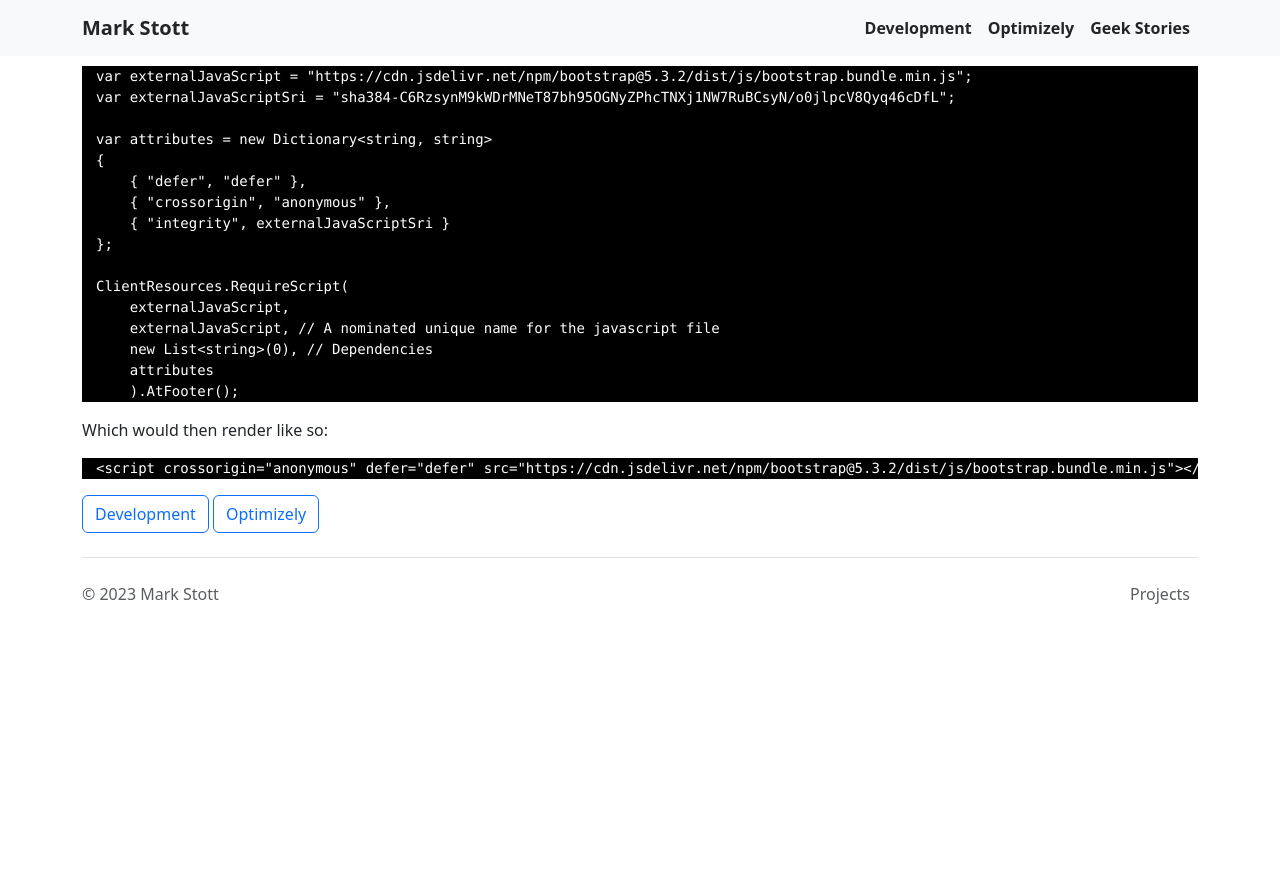
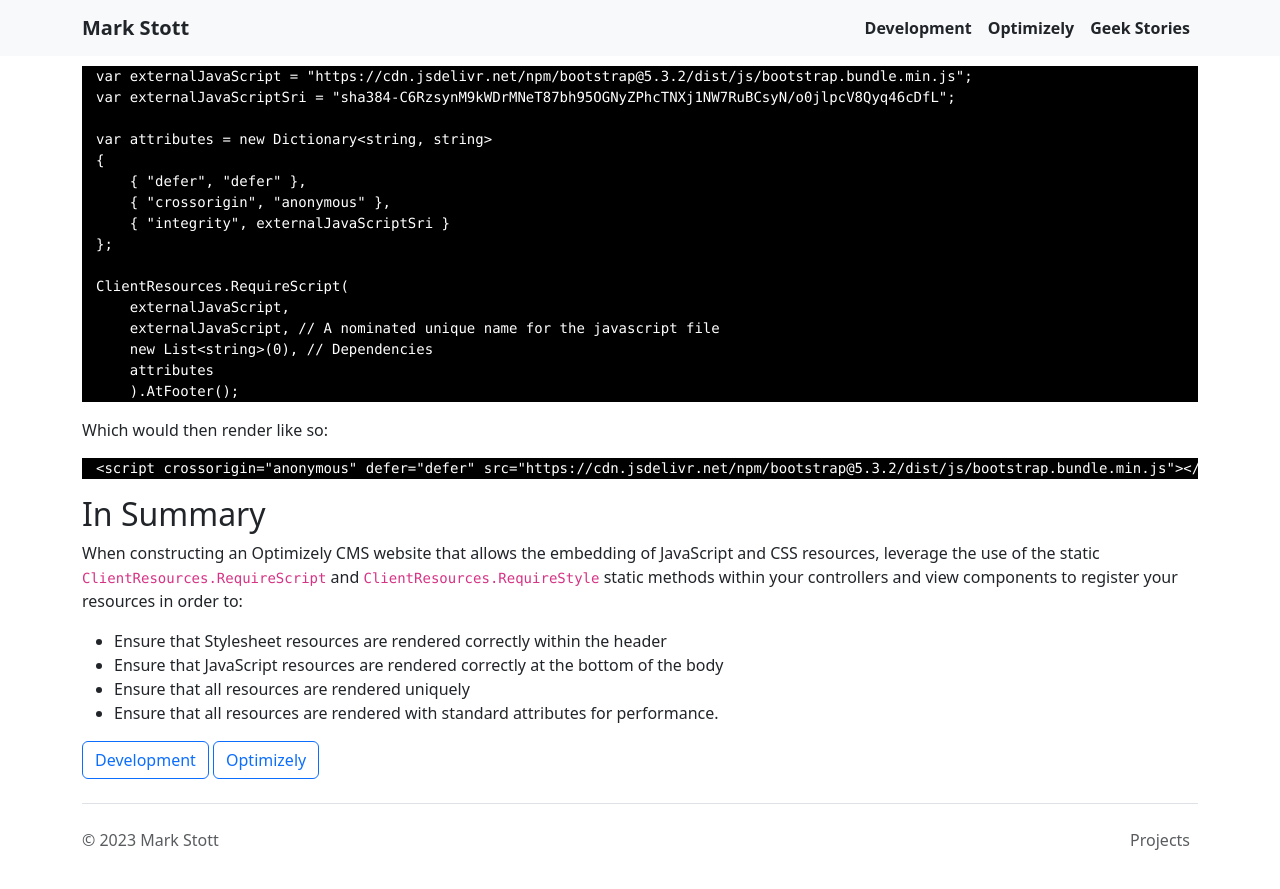
Before and after one commit to GeekInTheNorth/GeekInTheNorth.github.io, a Jekyll site: the page built from _posts/2023-10-02-adding-block-specific-javascript-and-css-to-the-body-and-head-of-the-page.md, in a window 1280 px wide and 900 px high, scrolled down 2196 px. Shown: the top 889 px of the window. Built offline with Jekyll 4.4.1, drawn with Linux system fonts in a browser that asks for light colours; before the commit the page ends 2850 px from its top, so only the background shows below that.

Commit message:
Update 2023-10-02-adding-block-specific-javascript-and-css-to-the-body-and-head-of-the-page.md

````diff
--- a/_posts/2023-10-02-adding-block-specific-javascript-and-css-to-the-body-and-head-of-the-page.md
+++ b/_posts/2023-10-02-adding-block-specific-javascript-and-css-to-the-body-and-head-of-the-page.md
@@ -1,7 +1,7 @@
 ---
 layout: post
 title: "Adding Block Specific JavaScript and CSS to the body and head of the page"
-description: ""
+description: "Using the ClientResource management within Optimizely CMS to render JavaScript and CSS resources correctly within the rendered HTML document."
 permalink: "/article/adding-block-specific-javascript-and-css-to-the-body-and-head-of-the-page"
 category:
   - Development
@@ -128,3 +128,12 @@ Which would then render like so:
 ```
 <script crossorigin="anonymous" defer="defer" integrity="sha384-C6RzsynM9kWDrMNeT87bh95OGNyZPhcTNXj1NW7RuBCsyN/o0jlpcV8Qyq46cDfL" src="https://cdn.jsdelivr.net/npm/bootstrap@5.3.2/dist/js/bootstrap.bundle.min.js"></script>
 ```
+
+## In Summary
+
+When constructing an Optimizely CMS website that allows the embedding of JavaScript and CSS resources, leverage the use of the static `ClientResources.RequireScript` and `ClientResources.RequireStyle` static methods within your controllers and view components to register your resources in order to:
+
+- Ensure that Stylesheet resources are rendered correctly within the header
+- Ensure that JavaScript resources are rendered correctly at the bottom of the body
+- Ensure that all resources are rendered uniquely
+- Ensure that all resources are rendered with standard attributes for performance.
````
